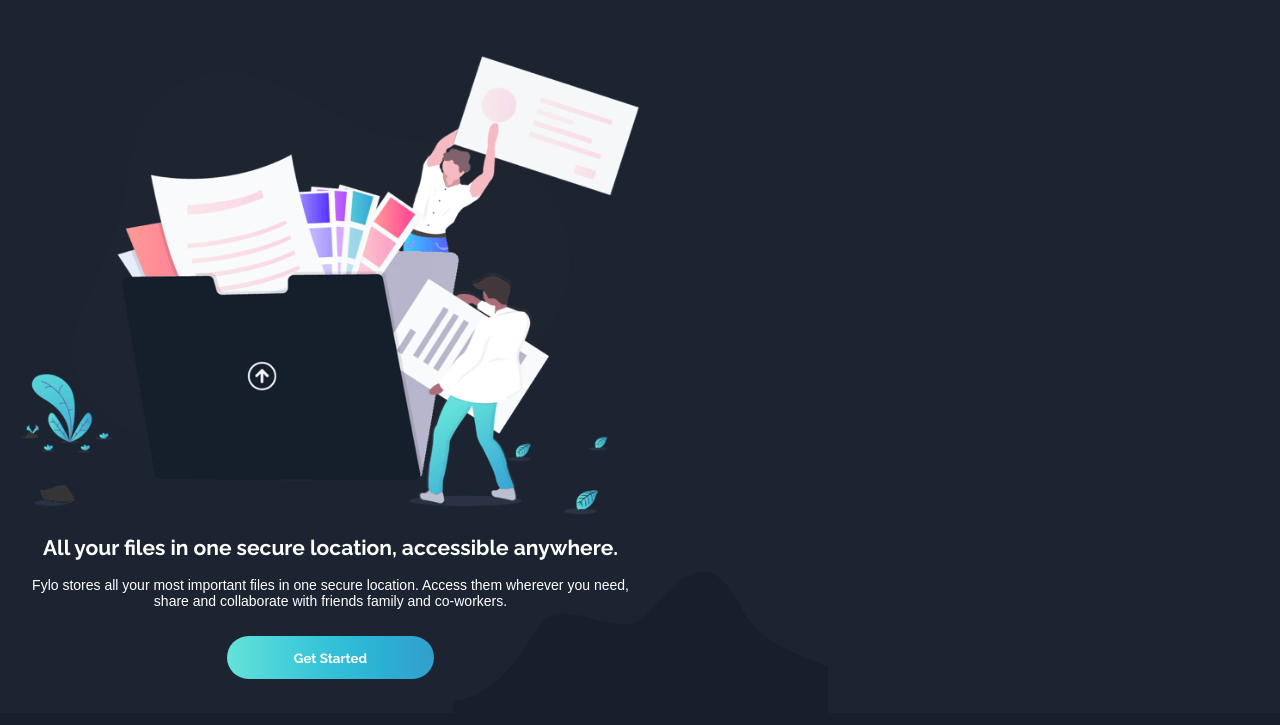
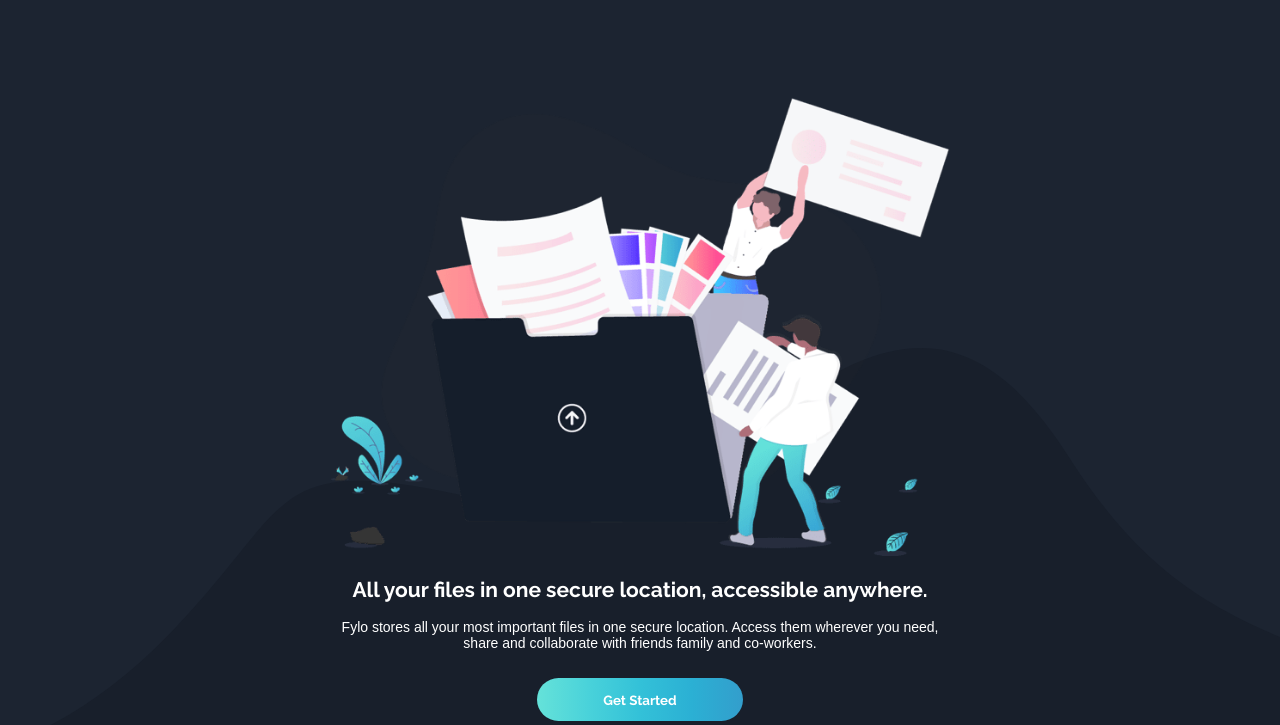
Before and after one commit to iris-anghel/Frontendmentor-Fylo-Landing-Page, a plain HTML site: page index.html in a window 1280 px wide. Shown: the part 75-800 px from the top of the page. Drawn offline with nearby package versions, Linux system fonts and the light colour scheme.

Commit message:
add site screenshots

```diff
--- a/css/style.css
+++ b/css/style.css
@@ -297,6 +297,10 @@ ion-icon {
     }
     .intro {
         width: 50%;
+        margin: 3em auto;
+    }
+    header {
+        background-image: url('../images/bg-curvy-desktop.svg');
     }
     .features-container {
         display: grid;
```
Also changed, not shown: images/ipad.png (added), images/iphone.png (added), 1 other file.
